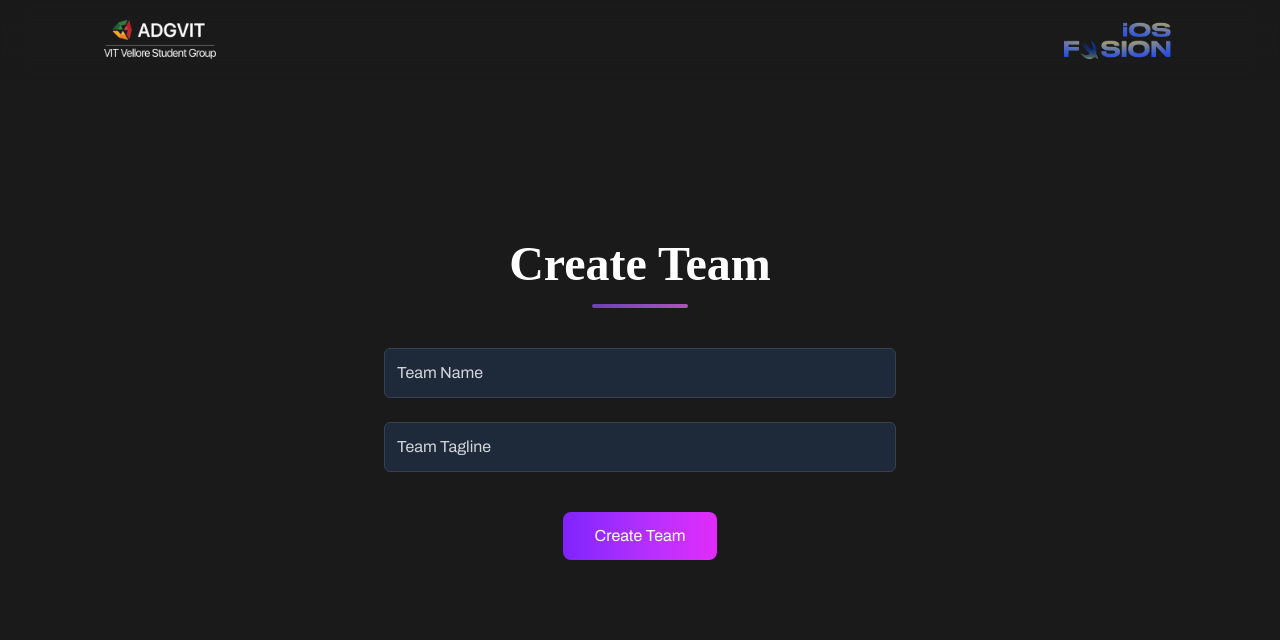
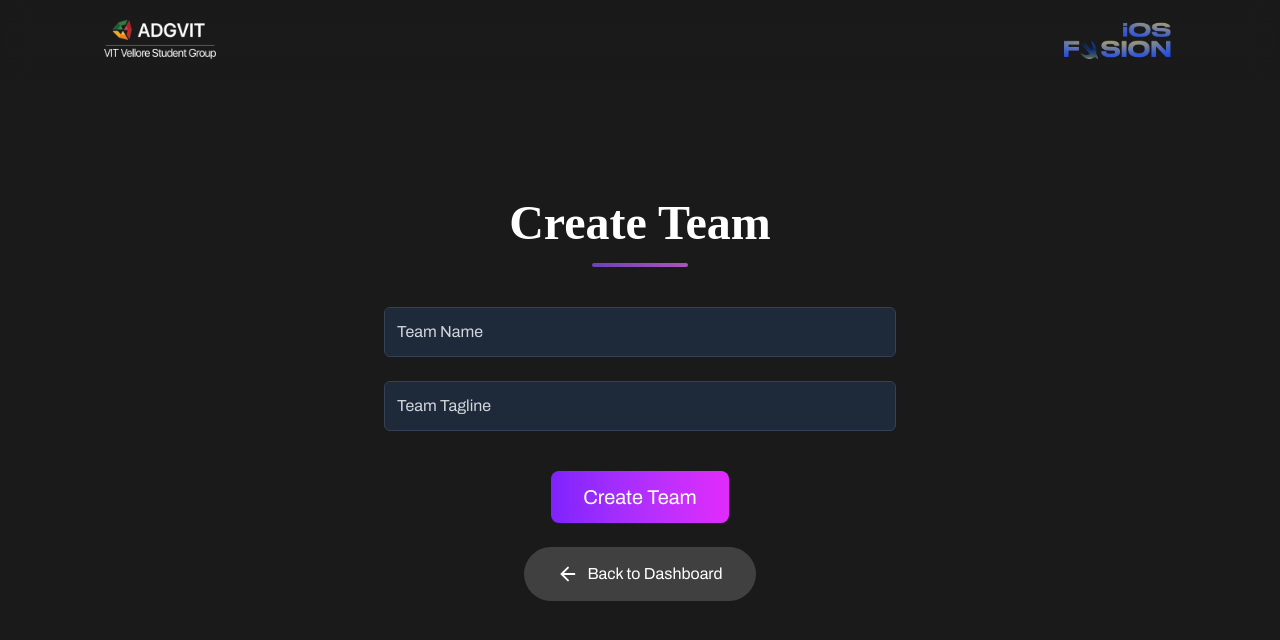
Before and after one commit to ADG-VITV/IOS-Fusion-2025, a Next.js app: page /CreateTeam in a window 1280 px wide. Shown: the top 640 px of the page. Built offline with nearby package versions, Linux system fonts and the light colour scheme; no server answers; a web font is replaced by a local one.

Commit message:
Back button added

```diff
--- a/src/app/CreateTeam/page.tsx
+++ b/src/app/CreateTeam/page.tsx
@@ -4,6 +4,7 @@ import React, { useState } from 'react';
 import { useAuth } from '@/context/AuthContext';
 import { useRouter } from 'next/navigation';
 import GlassPopup from '@/components/PopUp';
+import { FiArrowLeft } from 'react-icons/fi';
 
 export default function CreateTeam() {
   const [teamName, setTeamName] = useState('');
@@ -90,9 +91,17 @@ export default function CreateTeam() {
 
           <button
             type="submit"
-            className="bg-gradient-to-r from-violet-600 to-fuchsia-500 hover:opacity-90 px-8 py-3 rounded-lg font-semibold transition self-center mt-4"
+            className="bg-gradient-to-r from-violet-600 to-fuchsia-500 hover:opacity-90 px-8 py-3 text-xl rounded-lg font-semibold transition self-center mt-4"
           >
             Create Team
+          </button>
+          <button
+            type="button"
+            onClick={() => router.push("/dashboard")}
+            className="bg-neutral-700 hover:bg-neutral-600 px-6 py-3 rounded-full text-white text-md font-semibold mx-10 sm:mx-35  flex items-center justify-center"
+          >
+            <FiArrowLeft className="text-3xl pr-2" />
+            Back to Dashboard
           </button>
         </form>
       </div>
--- a/src/app/JoinTeam/page.tsx
+++ b/src/app/JoinTeam/page.tsx
@@ -4,6 +4,7 @@ import React, { useState } from "react";
 import { useAuth } from "@/context/AuthContext";
 import { useRouter } from "next/navigation";
 import GlassPopup from "@/components/PopUp";
+import { FiArrowLeft } from "react-icons/fi";
 
 export default function JoinTeam() {
   const [teamId, setTeamId] = useState("");
@@ -78,9 +79,17 @@ export default function JoinTeam() {
 
           <button
             type="submit"
-            className="bg-gradient-to-r from-violet-600 to-fuchsia-500 hover:opacity-90 px-8 py-3 rounded-lg font-semibold transition self-center mt-4"
+            className="bg-gradient-to-r from-violet-600 to-fuchsia-500 hover:opacity-90 px-8 py-3 text-xl rounded-lg font-semibold transition self-center mt-4"
           >
             Join Team
+          </button>
+          <button
+            type="button"
+            onClick={() => router.push("/dashboard")}
+            className="bg-neutral-700 hover:bg-neutral-600 px-6 py-3 rounded-full text-white text-md font-semibold mx-10 sm:mx-35  flex items-center justify-center"
+          >
+            <FiArrowLeft className="text-3xl pr-2" />
+            Back to Dashboard
           </button>
         </form>
       </div>
--- a/src/app/team/[teamId]/page.tsx
+++ b/src/app/team/[teamId]/page.tsx
@@ -6,6 +6,7 @@ import { doc, getDoc } from "firebase/firestore";
 import { useParams, useRouter } from "next/navigation";
 import { useAuth } from "@/context/AuthContext";
 import GlassPopup from "@/components/PopUp";
+import { FiArrowLeft } from "react-icons/fi";
 
 interface Team {
   teamName: string;
@@ -171,6 +172,16 @@ export default function TeamPage() {
             </button>
           )}
         </div>
+        <div className="flex justify-center items-center mt-10">
+          <button
+            type="button"
+            onClick={() => router.push("/dashboard")}
+            className="bg-neutral-700 hover:bg-neutral-600 px-6 py-3 rounded-full text-white text-md font-semibold mx-10 sm:mx-35  flex items-center justify-center"
+          >
+            <FiArrowLeft className="text-3xl pr-2" />
+            Back to Dashboard
+          </button>
+        </div>
       </div>
     </main>
 
```
